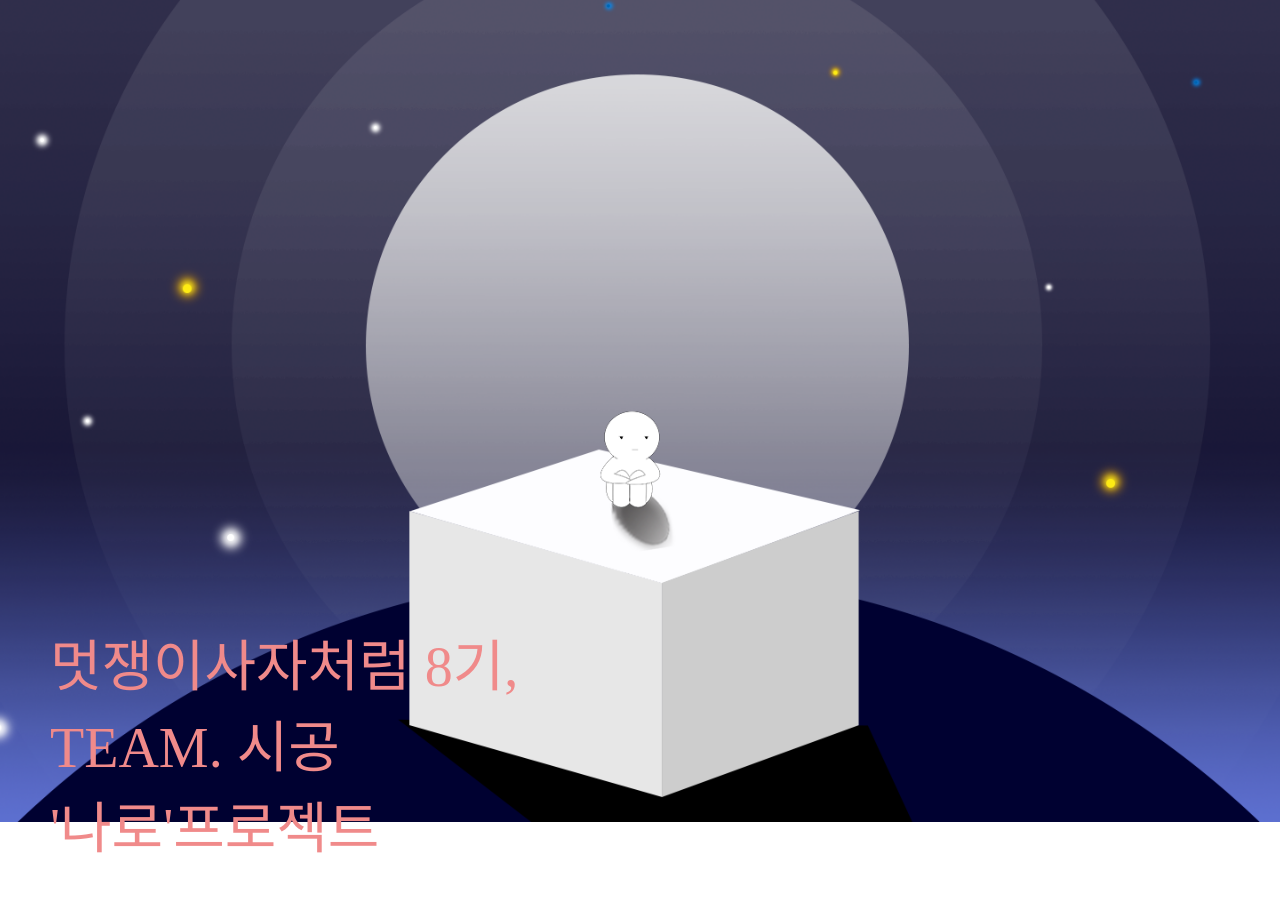
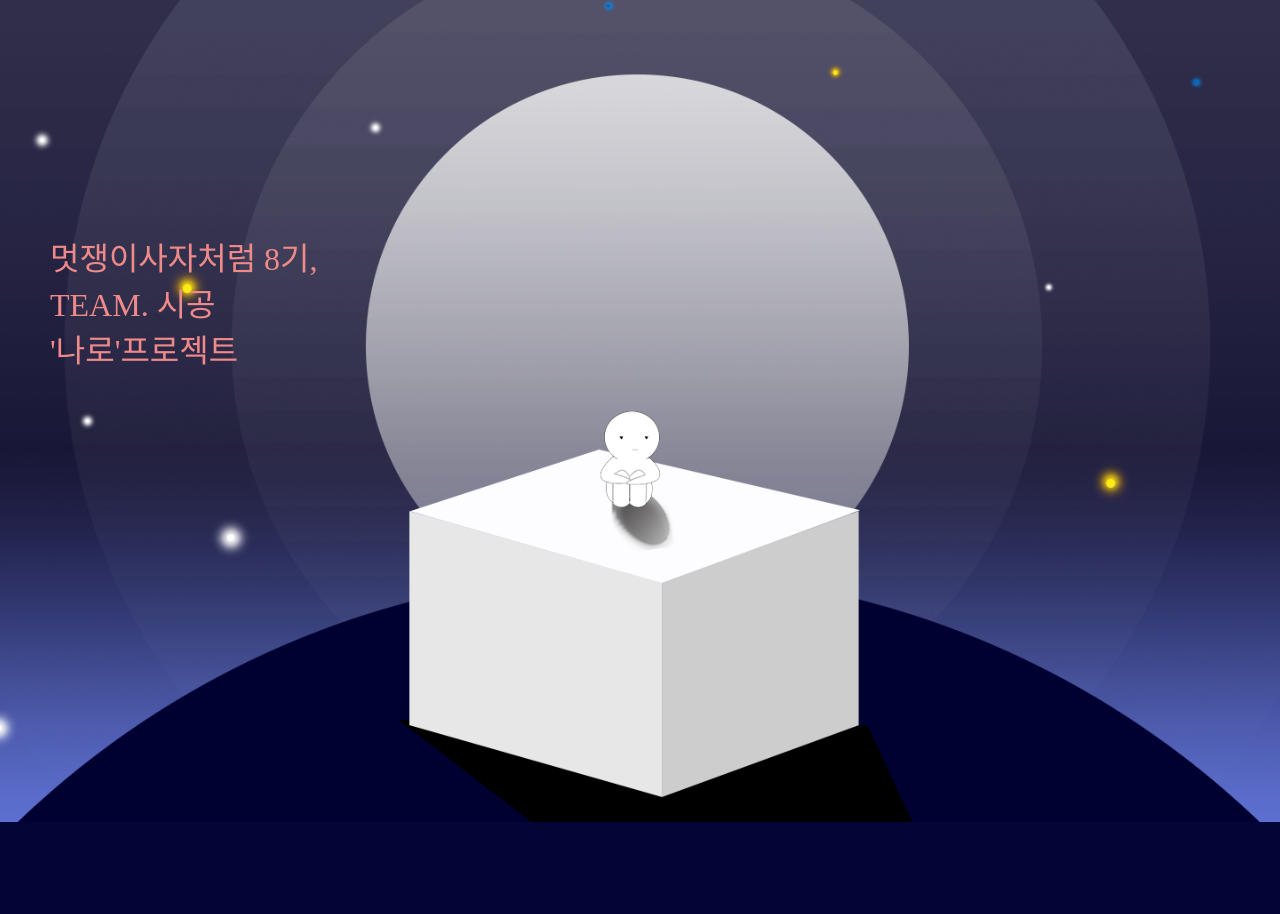
Before and after one commit to LIkelion-at-KOREATECH/Naro, a Django app: page / in a window 1280 px wide; the page is wider, and only the part inside the window is pictured. Shown: the part 58-972 px from the top of that part. After the commit the page ends 880 px from the top of that part, so only its background shows below. Run offline with Django 3.2, Linux system fonts and the light colour scheme.

Commit message:
bf-login

```diff
--- a/Naroproject/Main/static/css/main_bf_login.css
+++ b/Naroproject/Main/static/css/main_bf_login.css
@@ -1,5 +1,5 @@
-/* 폰트 찾아서 url import하기 //형식: @import url(''); */
-
+@import url('https://fonts.googleapis.com/css2?family=Noto+Sans+KR:wght@300;500;700&display=swap');
+/* font-family: 'Noto Sans KR', sans-serif; */
 
 * {margin: 0; padding: 0; box-sizing: border-box;}
 body {height: 100vh; overflow: hidden;}
@@ -64,12 +64,12 @@
 main.active::after {opacity: 0;}
 main .container {
     position: absolute;
-    top: 50; left: 0; right: 0;
+    top: 45vh; left: 0; right: 0;
     transform: translateY(-50%);
     padding: 50px;
 }
 main p{
-    font-size: 56px; color: rgb(240, 138, 138);
+    font-size: 32px; color: rgb(240, 138, 138);
     transition: all 1s ease;
     opacity: 0;
 }
```
Also changed, not shown: Naroproject/Main/templates/main_bf_login.html (+7 -0 lines), Naroproject/Main/static/images/LoginForm.png (added).
